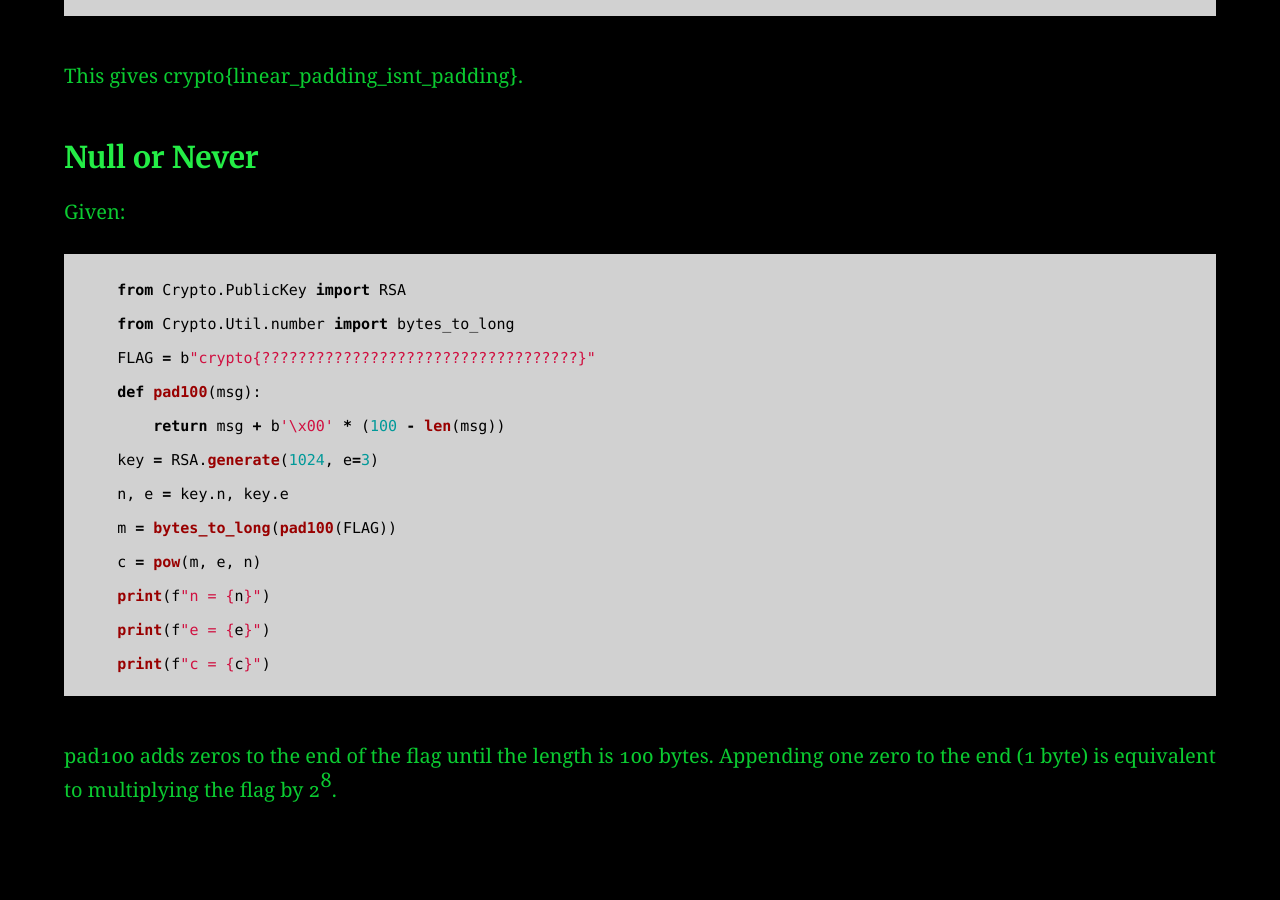
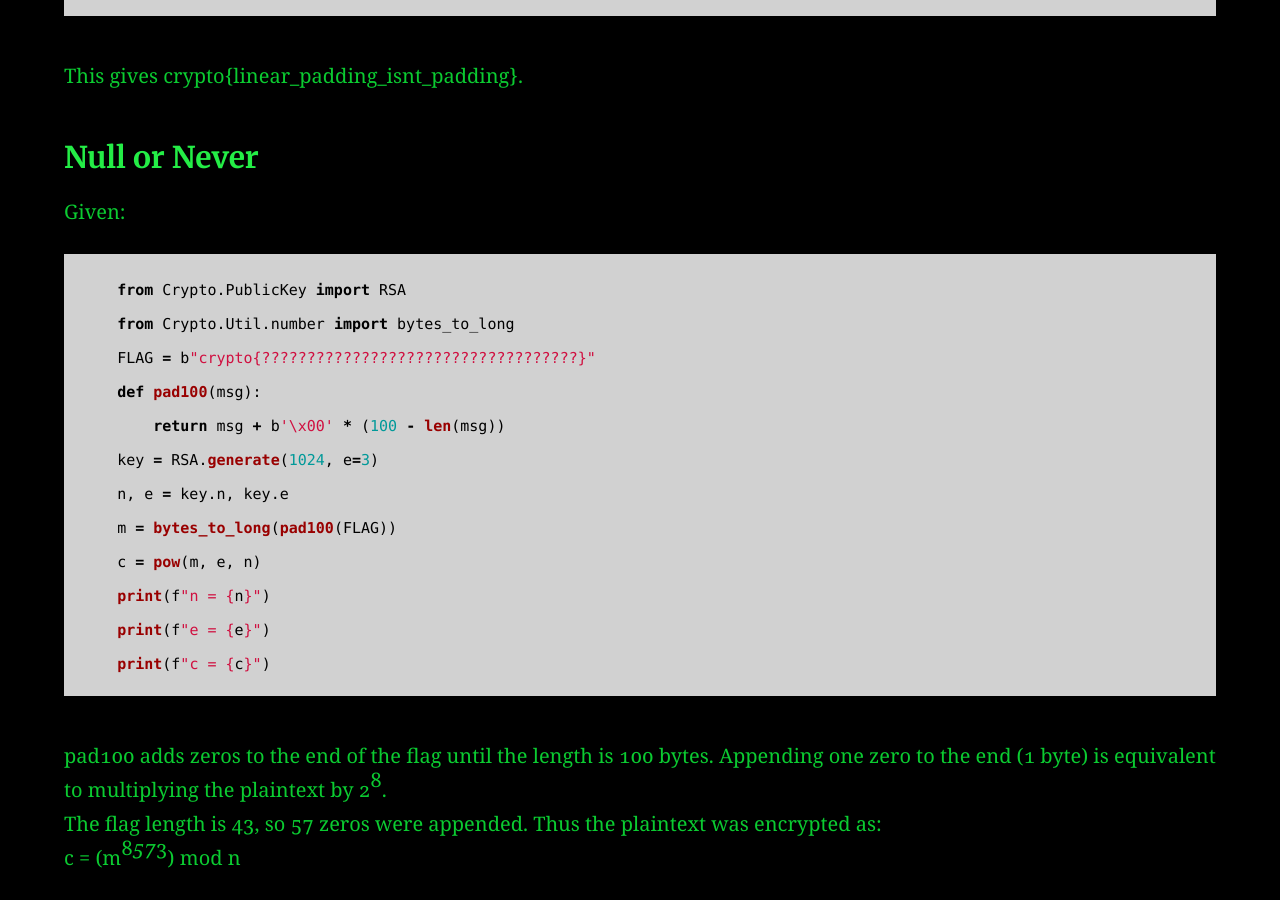
Before and after one commit to AC01010/Connor-McCartney.github.io, a Jekyll site: the page built from _posts/2010-01-12-CryptohackRSAPadding.md, in a window 1280 px wide and 900 px high, scrolled down 3180 px. Built offline with Jekyll 4.4.1, drawn with Linux system fonts in a browser that asks for light colours; before the commit the page ends 4012 px from its top, so only the background shows below that.

Commit message:
Update 2010-01-12-CryptohackRSAPadding.md

````diff
--- a/_posts/2010-01-12-CryptohackRSAPadding.md
+++ b/_posts/2010-01-12-CryptohackRSAPadding.md
@@ -117,4 +117,6 @@ Given: <br>
     print(f"e = {e}")
     print(f"c = {c}")
 ```
-pad100 adds zeros to the end of the flag until the length is 100 bytes. Appending one zero to the end (1 byte) is equivalent to multiplying the flag by 2<sup>8</sup>. <br>
+pad100 adds zeros to the end of the flag until the length is 100 bytes. Appending one zero to the end (1 byte) is equivalent to multiplying the plaintext by 2<sup>8</sup>. <br>
+The flag length is 43, so 57 zeros were appended. Thus the plaintext was encrypted as: <br>
+c = (m<sup>8*57*3</sup>) mod n
````
